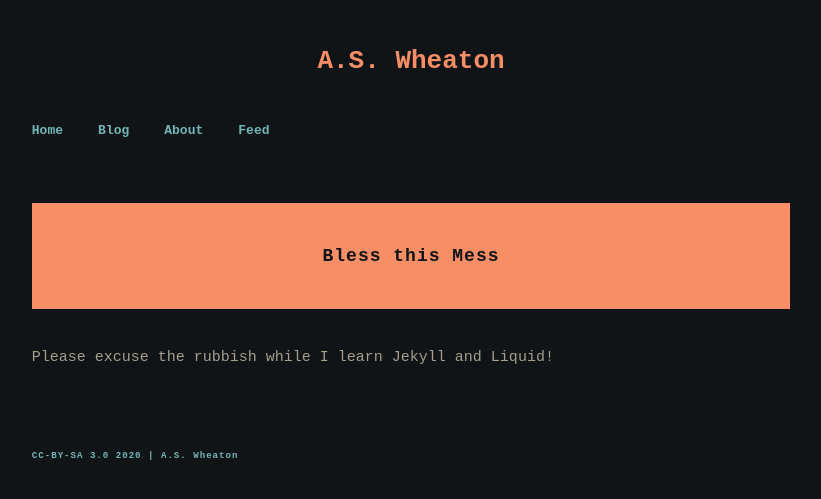
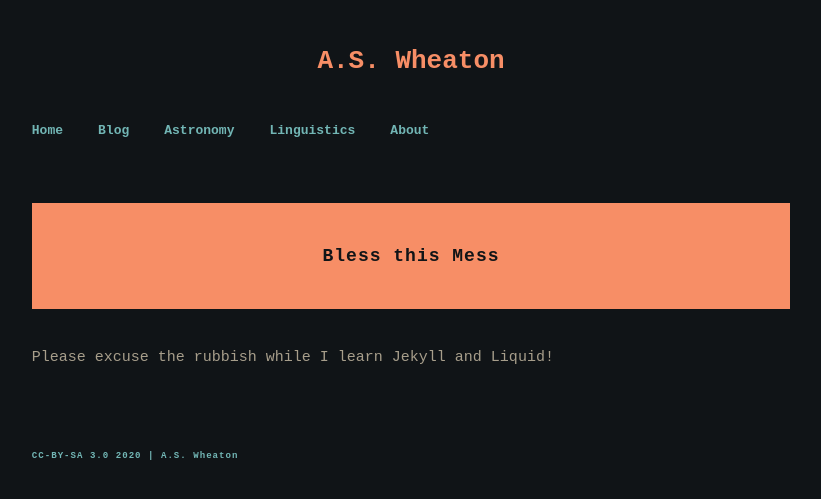
Before and after one commit to aswheaton/aswheaton.github.io, a Jekyll site: the page built from index.html, in a window 1280 px wide. Shown: the top 499 px of the page, without its empty margins (229-1050 px from the left). Built offline with Jekyll 4.4.1, drawn with Linux system fonts in a browser that asks for light colours; the list of posts is cut into pages by our own code.

Commit message:
Expanded navigation menus.

```diff
--- a/_data/nav.yml
+++ b/_data/nav.yml
@@ -3,8 +3,12 @@ list:
     url: ""
   - title: Blog
     url: "blog"
+  - title: Astronomy
+    url: "astronomy"
+  - title: Linguistics
+    url: "linguistics"
   - title: About
     url: about
-  - title: Feed
-    url: feed.xml
-    target: "_blank"
+  # - title: Feed
+  #   url: feed.xml
+  #   target: "_blank"
```
